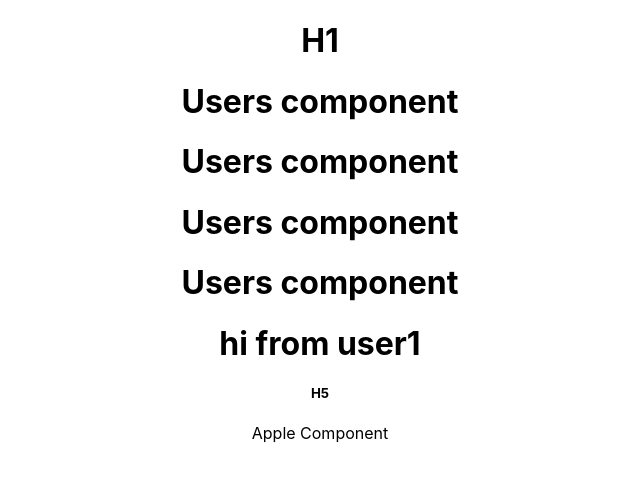
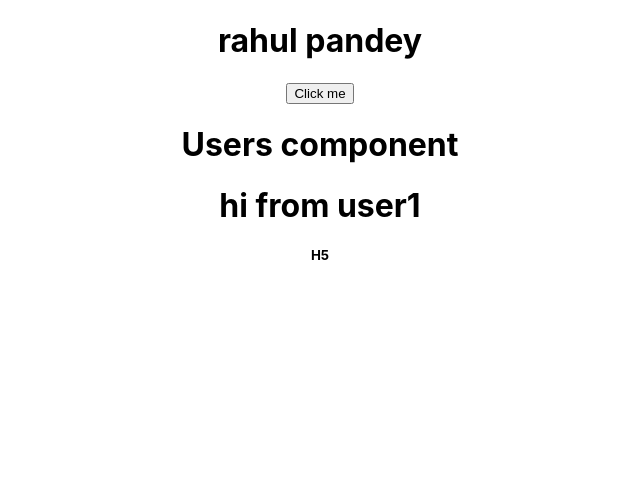
Before and after one commit to profesionalPandey/todoList, a React (Create React App) app: page / in a window 1280 px wide. Shown: the top 482 px of the page, without its empty margins (320-960 px from the left). Built offline with nearby package versions, Linux system fonts and the light colour scheme.

Commit message:
React Click event and navite variable update

```diff
--- a/src/App.js
+++ b/src/App.js
@@ -1,41 +1,68 @@
-
-import './App.css';
- // import {User} from './User'; calling without default
+import "./App.css";
+// import {User} from './User'; calling without default
 //  calling with default
-import User1 from './User1';
-
+import User1 from "./User1";
+// alert("from load");
 
 // all about the components rfc rcc
 function App() {
+  // native variable
+  let data="rahul pandey"
+
   // nested component
-  function Apple(){
-    return(<div>Apple Component</div>)
+  // function Apple() {
+  //   alert("Fn() Function called");
+  // }
+  function apple() {
+    data="trainee";
+    alert(data);
   }
+
   return (
     <div className="App">
-      <h1>H1</h1>
+     {/* calling{} native variable  */}
+     {/* using variable=!good practice */}
+      <h1>{data}</h1>
+
+      {/* compiled as a alert when passed as() */}
+      {/* <button onClick={Apple()}>Click me</button> */}
+      {/* calling vai a fn() */}
+      <button onClick={apple}>Click me</button>
+      {/* calling vai a ()=> using alert */}
+      {/* <button
+        onClick={() => {
+          alert("Arrow fn()=> Function called");
+        }}
+      >
+        Click me
+      </button> */}
+      {/* calling vai a ()=> using Apple */}
+      {/* <button
+        onClick={() => {
+          Apple();
+        }}
+      >
+        Click me
+      </button> */}
       {/* rfc */}
-      <User/>
-      <User/>
-      <User/>
-      <User/>
+      <User />
       {/* rcc */}
-      <User1/>
+      <User1 />
       <h5>H5</h5>
       {/* only used locally */}
-      <Apple/>
+      {/* <Apple/> */}
       {/* {Apple()} */}
     </div>
   );
 }
 
 // fu() component without default can have n* no. in a file
-export function User(){
-  return(
-  <div>
+export function User() {
+  return (
+    <div>
       <h1>Users component</h1>
-  </div>
-  )
+    </div>
+  );
 }
 
 export default App;
```
